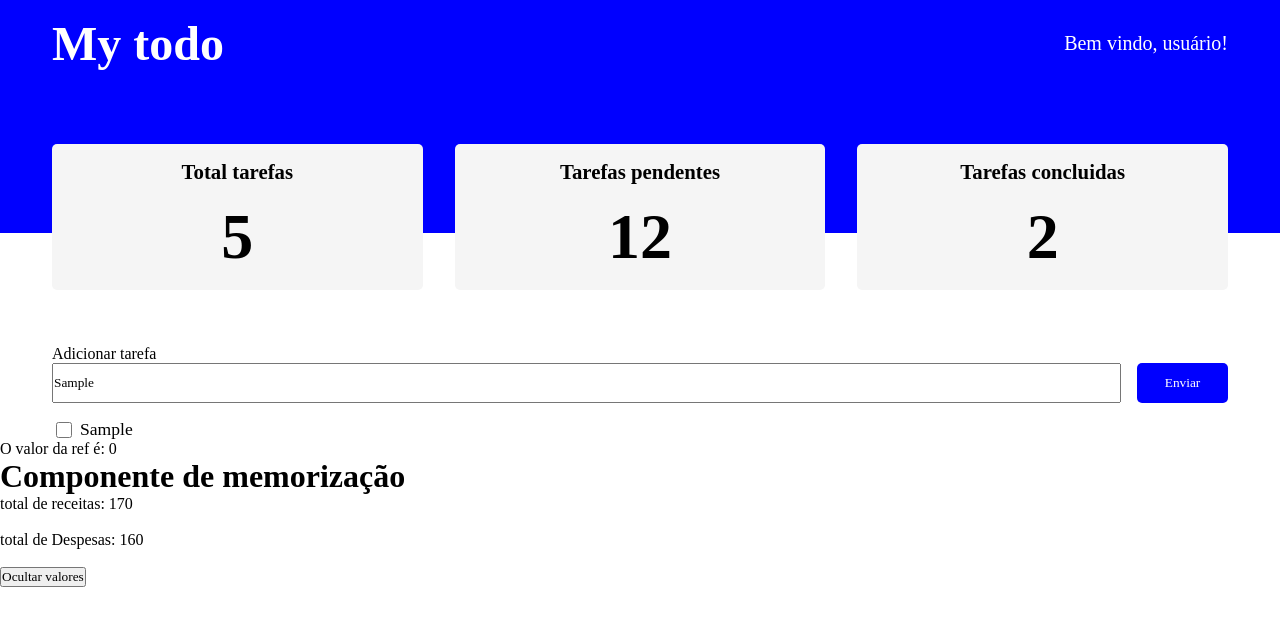
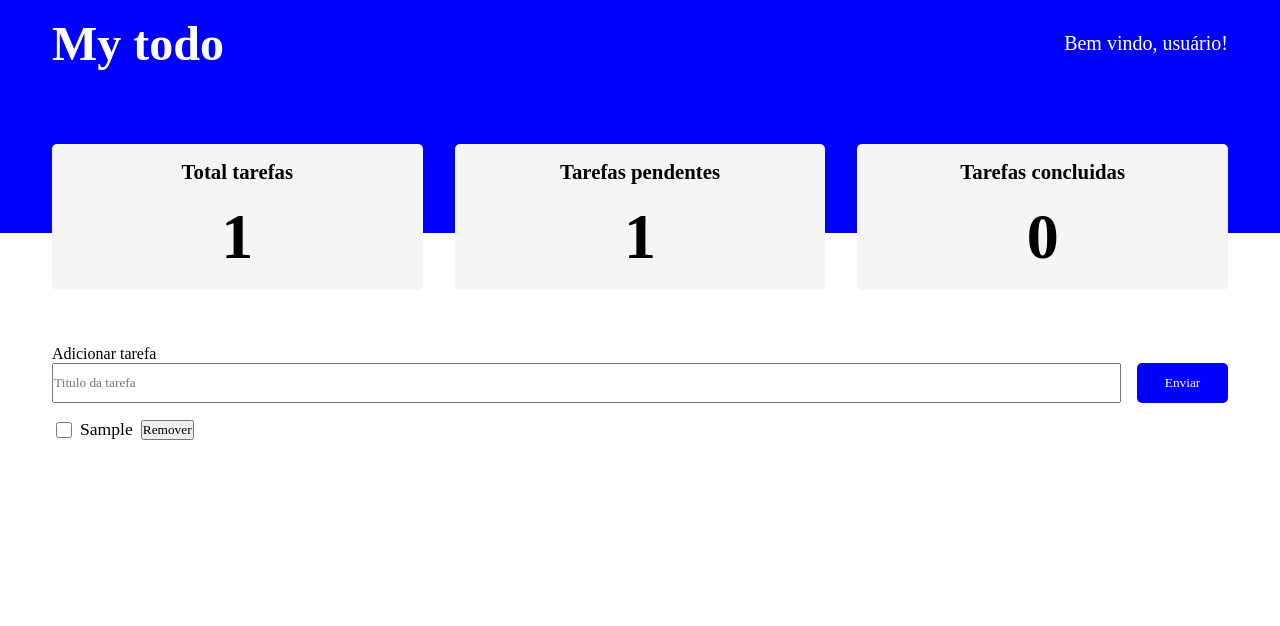
Before and after one commit to Matheus-Patricio/secondReactModule, a React (Create React App) app in the folder todo-list/: page / in a window 1280 px wide. Both pictures are taken after typing "Sample" into the empty fields and a click on the button "Enviar". Shown: the top 626 px of the page. Built offline with nearby package versions, Linux system fonts and the light colour scheme.

Commit message:
Finishing todo-list Project v0.1

```diff
--- a/todo-list/src/App.tsx
+++ b/todo-list/src/App.tsx
@@ -5,19 +5,17 @@ import { Header } from './components/header/header';
 import { Tasks } from './components/tasks/tasks';
 import { Refs } from './components/concepts/refsConcept';
 import { Memoization } from './components/concepts/memo';
+import { TasksProvider } from './components/context/tasksContext';
 
 function App() {
 
 
   return (
-    <>
-    <Header />
-    <Tasks/>
+    <TasksProvider>
+      <Header />
+      <Tasks/>
 
-    <Refs />
-
-    <Memoization financialData={{ incomes: [20, 50, 100], outcomes: [10, 20,110, 20] }}/>
-    </>
+    </TasksProvider>
 
   );
 }
--- /dev/null
+++ b/todo-list/src/components/context/tasksContext.tsx
@@ -0,0 +1,38 @@
+import { Children, useState, createContext, useEffect } from "react";
+
+export const TasksContext = createContext({} as TaskContentData)
+
+interface TasksProviderProps {
+    children: React.ReactNode
+}
+export interface Task {
+    title: string
+    done: boolean
+    id: number
+}
+
+interface TaskContentData {
+    tasks: Task[],
+    setTasks: React.Dispatch<React.SetStateAction<Task[]>>,
+}
+
+export const TasksProvider: React.FC<TasksProviderProps> = ({
+    children
+}) => {
+
+
+    const [tasks, setTasks] = useState([] as Task[])
+    useEffect(() => {
+
+        const taskOnLocalStorage = localStorage.getItem('tasks')
+        if (taskOnLocalStorage) {
+            setTasks(JSON.parse(taskOnLocalStorage))
+        }
+
+    }, [])
+    return (
+        <TasksContext.Provider value={{tasks, setTasks}}>
+            {children}
+        </TasksContext.Provider>
+    )
+}
--- a/todo-list/src/components/header/header.tsx
+++ b/todo-list/src/components/header/header.tsx
@@ -1,8 +1,18 @@
+import { useContext } from "react"
 import { StatsCard } from "../statsCard/statsCard"
 import headerStyles from "./header.module.scss"
+import { TasksContext } from "../context/tasksContext"
 
 
 export const Header: React.FC = () => {
+    const { tasks } = useContext(TasksContext)
+    const totalTasks = tasks.length
+    const totalPending = tasks.reduce((total, task) => {
+        if (!task.done) return total + 1
+        return total
+    }, 0)
+
+    const totalDone = totalTasks - totalPending
     return(
         <header className={headerStyles.header}>
             <div className={headerStyles.container}>
@@ -12,9 +22,9 @@ export const Header: React.FC = () => {
                 </div>
 
                 <div>
-                    <StatsCard title="Total tarefas" value={5} />
-                    <StatsCard title="Tarefas pendentes" value={12}  />
-                    <StatsCard title="Tarefas concluidas" value={2}  />
+                    <StatsCard title="Total tarefas" value={totalTasks} />
+                    <StatsCard title="Tarefas pendentes" value={totalPending}  />
+                    <StatsCard title="Tarefas concluidas" value={totalDone}  />
                 </div>
             </div>
         </header>
--- a/todo-list/src/components/tasks/task.module.scss
+++ b/todo-list/src/components/tasks/task.module.scss
@@ -58,3 +58,6 @@
         }
     }
 }
+.done {
+    text-decoration: line-through;
+}
--- a/todo-list/src/components/tasks/tasks.tsx
+++ b/todo-list/src/components/tasks/tasks.tsx
@@ -1,23 +1,18 @@
+import { TasksContext } from '../context/tasksContext'
 import tasksStyle from './task.module.scss'
-import React, {FormEvent, useEffect, useState} from 'react'
-
-interface Task {
-    title: string
-    done: boolean
-    id: number
-}
+import React, {FormEvent, useContext, useEffect, useState} from 'react'
 
 export const Tasks: React.FC = () => {
     const [taskTitle, setsTaskTitle] = useState('')
-    const [tasks, setTasks] = useState([] as Task[])
+
+    const {tasks, setTasks} = useContext(TasksContext)
+
 
     const [inputBox, setInputBox] = useState(false)
 
     const inputHandler = () => {
         setInputBox(!inputBox)
     }
-
-
 
     function handleSubmit(event: FormEvent) {
         event.preventDefault()
@@ -28,24 +23,31 @@ export const Tasks: React.FC = () => {
 
         const newTasks = [
             ...tasks, //pega todas as tarefas ja existentes e coloca esse novo valor do estado de tarefas
-            { id: 1, title:taskTitle, done: false }
+            { id: new Date().getTime(), title:taskTitle, done: false }
 
         ]
         setTasks(newTasks)
         localStorage.setItem('tasks', JSON.stringify(newTasks))
-
+        setsTaskTitle('')
+    }
+    function handleDone(taskID: number) {
+        const newTasks = tasks.map((task) => {
+            if (taskID === task.id) {
+                return{
+                    ...task,
+                    done:!task.done
+                }
+            }
+            return task
+        })
+        setTasks(newTasks)
     }
 
-    useEffect(() => {
-
-        const taskOnLocalStorage = localStorage.getItem('tasks')
-        if (taskOnLocalStorage) {
-            setTasks(JSON.parse(taskOnLocalStorage))
-        }
-
-
-    }, [])
-
+    const handleRemove = (taskID:Number) => {
+        const newTasks = tasks.filter(task => task.id !== taskID)
+        setTasks(newTasks)
+    }
+    console.log(tasks)
     return (
         <section className={tasksStyle.container}>
             <form onSubmit={handleSubmit}>
@@ -58,16 +60,18 @@ export const Tasks: React.FC = () => {
                     id='task-title'
                     placeholder='Titulo da tarefa'/>
                 </div>
-                <button type='submit' >Enviar</button>
+                <button type='submit'>Enviar</button>
             </form>
 
             <ul>
-                {tasks.map(task => {
+                {tasks.map((task) => {
                     return(
-                        <li>
+                        <li key={task.id}>
                             <input type="checkbox"
-                            id={`task-${task.id}`} />
-                            <label htmlFor={`task-${task.id}`}>{task.title}</label>
+                            id={`task-${task.id}`}
+                            onChange={() => handleDone(task.id)} />
+                            <label className={task.done ? tasksStyle.done : ""}htmlFor={`task-${task.id}`}>{task.title}</label>
+                            <button onClick={() => handleRemove(task.id)}>Remover</button>
                         </li>
                     )
                 })}
```
